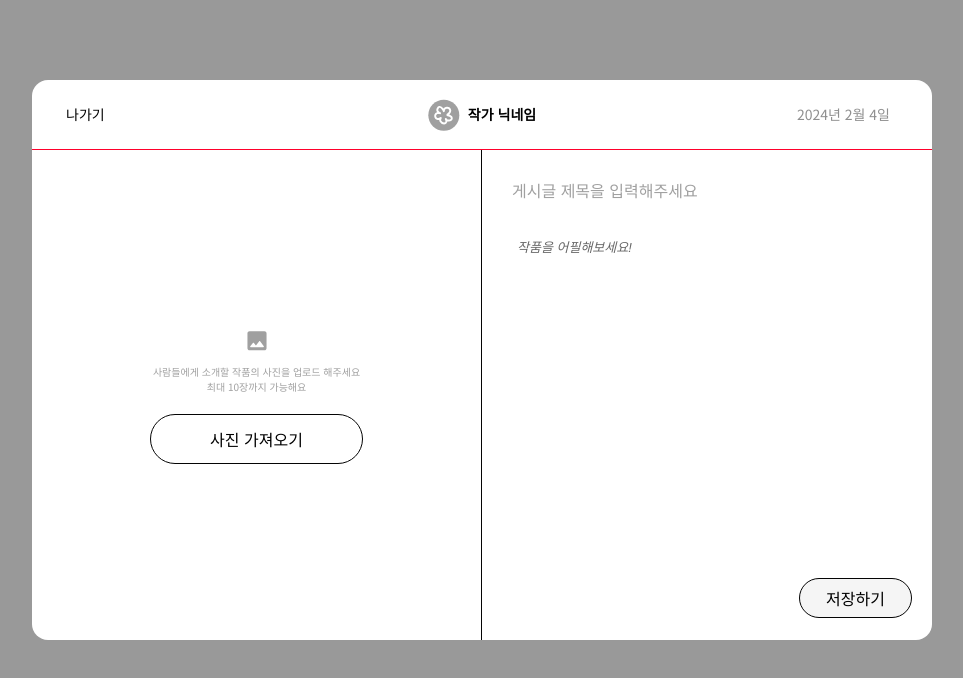
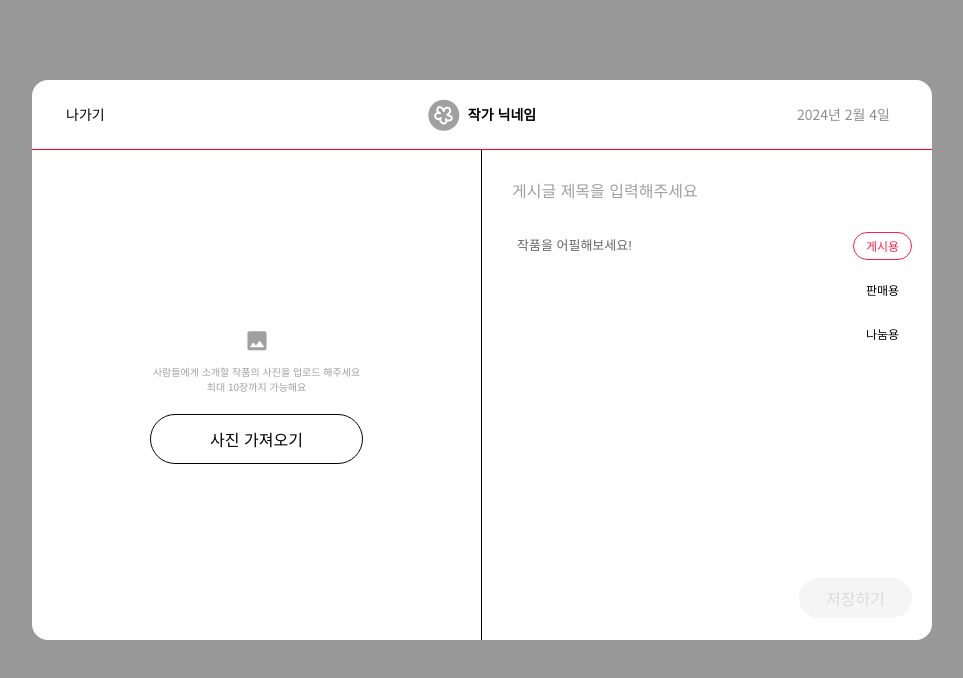
Before and after one commit to final-project-temporaryName/finalProject-FE, a Next.js app: page /flow/upload in a window 1280 px wide. Shown: the top 678 px of the page, without its empty margins (158-1121 px from the left). Built offline with nearby package versions, Linux system fonts and the light colour scheme.

Commit message:
feat: 상태 라벨 추가 및 에디터 수정
Co-authored-by: Ssong-Q<skdmlrh12@gmail.com>

```diff
--- a/src/app/(root-modal)/UploadModal/UploadModal.tsx
+++ b/src/app/(root-modal)/UploadModal/UploadModal.tsx
@@ -1,38 +1,26 @@
 'use client';
 
-import PrimaryButton from '@/components/Button/PrimaryButton';
+import { Button } from '@/components/Button';
 import '@/styles/tailwind.css';
-import dynamic from 'next/dynamic';
 import Image from 'next/image';
 import { useRouter } from 'next/navigation';
-import { useMemo, useRef, useState } from 'react';
+import { useRef, useState } from 'react';
 import 'react-quill/dist/quill.bubble.css';
+import SellingLabelImg from '../../../../public/assets/icons/saleFlag.svg';
+import ShareLabelImg from '../../../../public/assets/icons/shareFlag.svg';
 import Modal from '../_components';
 import BeforeUploadImage from './_components/BeforeUploadImage';
+import StatusLabelsGroup from './_components/StatusLabelsGroup';
 import TextEditor from './_components/TextEditor';
-import { Button } from '@/components/Button';
-
-const QuillNoSSRWrapper = dynamic(() => import('react-quill'), {
-  ssr: false,
-  loading: () => <p>Loading ...</p>,
-});
 
 // TODO: API 함수 붙이기
 export default function UploadModal() {
   const [title, setTitle] = useState('');
   const [description, setDescription] = useState('');
   const [uploadImageSources, setUploadImageSources] = useState<string[]>([]);
-  const [label, setLabel] = useState<{
-    value: 'post' | 'sale' | 'free';
-  }>({
-    value: 'post',
-  });
-  // const [isPost, setIsPost] = useState(false);
-  // const [isSale, setIsSale] = useState(false);
-  // const [isFree, setIsFree] = useState(false);
+  const [label, setLabel] = useState<'PUBLIC' | 'SELLING' | 'FREE'>('PUBLIC');
 
   const inputRef = useRef<HTMLInputElement | null>(null);
-  // const editorRef = useRef<Quill & { editor: QuillEditor }>(null);
 
   const router = useRouter();
 
@@ -45,7 +33,7 @@ export default function UploadModal() {
   };
 
   const handleSaveClick = () => {
-    console.log(title, description);
+    console.log(title, description, label);
   };
 
   const handleUploadImage = (e: React.ChangeEvent<HTMLInputElement>) => {
@@ -75,11 +63,6 @@ export default function UploadModal() {
     }
     inputRef.current?.click();
   };
-
-  // // 리액트 퀼 맞춤법 검사 기능 해제
-  // useEffect(() => {
-  //   editorRef.current?.editor.root.setAttribute('spellcheck', 'false');
-  // }, []);
 
   return (
     <Modal.Container onClickClose={onClickClose} classname="modalContainer">
@@ -141,7 +124,7 @@ export default function UploadModal() {
           <TextEditor value={description} setValue={setDescription} />
           <div className="flex justify-end">
             <Button.Modal.Action
-              disabled={!title && (!description || description === '<p><br></p>')}
+              disabled={!title || !description || description === '<p><br></p>'}
               wrapperStyle=""
               buttonStyle="save-button"
               onClick={handleSaveClick}
@@ -149,6 +132,14 @@ export default function UploadModal() {
               저장하기
             </Button.Modal.Action>
           </div>
+          <div className="flex-col-center absolute right-20 top-0 gap-25">
+            <div>
+              {label === 'PUBLIC' && <div className="h-57"></div>}
+              {label === 'SELLING' && <SellingLabelImg />}
+              {label === 'FREE' && <ShareLabelImg />}
+            </div>
+            <StatusLabelsGroup setValue={setLabel} />
+          </div>
         </div>
       </Modal.Body>
     </Modal.Container>
--- a/src/app/(root-modal)/UploadModal/_components/StatusLabels.tsx
+++ /dev/null
@@ -1,44 +0,0 @@
-interface StatusLabelsProps {
-  isPost: boolean;
-  isSale: boolean;
-  isFree: boolean;
-  setIsPost: (arg: boolean) => void;
-  setIsSale: (arg: boolean) => void;
-  setIsFree: (arg: boolean) => void;
-}
-
-function StatusLabels({ isPost, isSale, isFree, setIsPost, setIsSale, setIsFree }: StatusLabelsProps) {
-  return (
-    <div>
-      {isPost ? (
-        <button className="status-label font-bold text-primary" onClick={() => setIsPost(!isPost)}>
-          게시용
-        </button>
-      ) : (
-        <button className="status-label" onClick={() => setIsPost(!isPost)}>
-          게시용
-        </button>
-      )}
-      {isSale ? (
-        <button className="status-label font-bold text-primary" onClick={() => setIsSale(!isSale)}>
-          판매용
-        </button>
-      ) : (
-        <button className="status-label" onClick={() => setIsSale(!isSale)}>
-          판매용
-        </button>
-      )}
-      {isFree ? (
-        <button className="status-label font-bold text-primary" onClick={() => setIsFree(!isFree)}>
-          나눔용
-        </button>
-      ) : (
-        <button className="status-label" onClick={() => setIsFree(!isFree)}>
-          나눔용
-        </button>
-      )}
-    </div>
-  );
-}
-
-export default StatusLabels;
--- /dev/null
+++ b/src/app/(root-modal)/UploadModal/_components/StatusLabelsGroup.tsx
@@ -0,0 +1,45 @@
+'use client';
+
+import { Button } from '@/components/Button';
+import '@/styles/tailwind.css';
+import { Dispatch, SetStateAction, useState } from 'react';
+
+enum ButtonCategoryText {
+  'POST' = '게시용',
+  'SALE' = '판매용',
+  'SHARE' = '나눔용',
+}
+
+interface Props {
+  setValue: Dispatch<SetStateAction<'PUBLIC' | 'SELLING' | 'FREE'>>;
+}
+
+function StatusLabelsGroup({ setValue }: Props) {
+  const [content, setContent] = useState('');
+  const labelTexts: ButtonCategoryText[] = [
+    ButtonCategoryText.POST, // 게시용
+    ButtonCategoryText.SALE, // 판매용
+    ButtonCategoryText.SHARE, // 나눔용
+  ];
+
+  const handleActive = (buttonLabel: string) => {
+    setContent(buttonLabel);
+  };
+
+  return (
+    <div className="flex flex-col gap-16 align-middle">
+      {labelTexts.map((labelText, idx) => (
+        <Button.Category
+          key={idx}
+          labelText={labelText}
+          type="Label"
+          onClick={handleActive}
+          setValue={setValue}
+          isActive={content ? content === labelText : labelText === '게시용'}
+        />
+      ))}
+    </div>
+  );
+}
+
+export default StatusLabelsGroup;
--- /dev/null
+++ b/src/app/(root-modal)/UploadModal/_components/TextEditor.css
@@ -0,0 +1,14 @@
+.ql-container {
+  max-height: 333px;
+}
+
+.ql-editor {
+  padding: 10px 10px;
+  max-height: 300px;
+  overflow-y: scroll;
+}
+
+.ql-editor.ql-blank::before {
+  font-style: unset;
+  padding-left: -20px;
+}
--- a/src/app/(root-modal)/UploadModal/_components/TextEditor.tsx
+++ b/src/app/(root-modal)/UploadModal/_components/TextEditor.tsx
@@ -1,7 +1,8 @@
 'use client';
 
 import dynamic from 'next/dynamic';
-import { Dispatch, SetStateAction, useEffect, useMemo, useState } from 'react';
+import { Dispatch, SetStateAction, useMemo } from 'react';
+import './TextEditor.css';
 
 const QuillNoSSRWrapper = dynamic(() => import('react-quill'), {
   ssr: false,
--- a/src/components/Button/Category/CategoryButton.tsx
+++ b/src/components/Button/Category/CategoryButton.tsx
@@ -1,19 +1,40 @@
 'use client';
 
 import '@/styles/tailwind.css';
+import { Dispatch, SetStateAction } from 'react';
 
 interface CategoryButtonProps {
+  type: 'Category' | 'Label';
   labelText: string;
   isActive: boolean;
+  setValue: Dispatch<SetStateAction<'PUBLIC' | 'SELLING' | 'FREE'>>;
   onClick?: (buttonLabel: string) => void;
 }
 
 // TODO: 사용할 때 props에 적절한 내용과 온클릭 함수 수정해서 넣어주세요.
-function CategoryButton({ labelText, isActive, onClick }: CategoryButtonProps) {
-  const labelClass = isActive ? 'category-button-focus' : 'category-button';
+function CategoryButton({ type, labelText, isActive, setValue, onClick }: CategoryButtonProps) {
+  let labelClass;
+  if (type === 'Category') {
+    labelClass = isActive ? 'category-button-focus' : 'category-button';
+  } else {
+    labelClass = isActive ? 'label-button-focus' : 'label-button';
+  }
+
+  const handleButtonClick = () => {
+    if (onClick) {
+      onClick(labelText);
+      if (labelText === '게시용') {
+        setValue('PUBLIC');
+      } else if (labelText === '판매용') {
+        setValue('SELLING');
+      } else {
+        setValue('FREE');
+      }
+    }
+  };
 
   return (
-    <button className={labelClass} onClick={() => onClick?.(labelText)}>
+    <button className={labelClass} onClick={handleButtonClick}>
       {labelText}
     </button>
   );
--- a/src/components/Button/Category/CategoryButtonGroup.tsx
+++ b/src/components/Button/Category/CategoryButtonGroup.tsx
@@ -29,6 +29,7 @@ function CategoryButtonGroup() {
           key={idx}
           labelText={labelText}
           onClick={handleActive}
+          type="Category"
           isActive={content ? content === labelText : labelText === '전체'}
         />
       ))}
```
Also changed, not shown: public/assets/icons/saleFlag.svg (added), public/assets/icons/shareFlag.svg (added), src/styles/tailwind.css.
